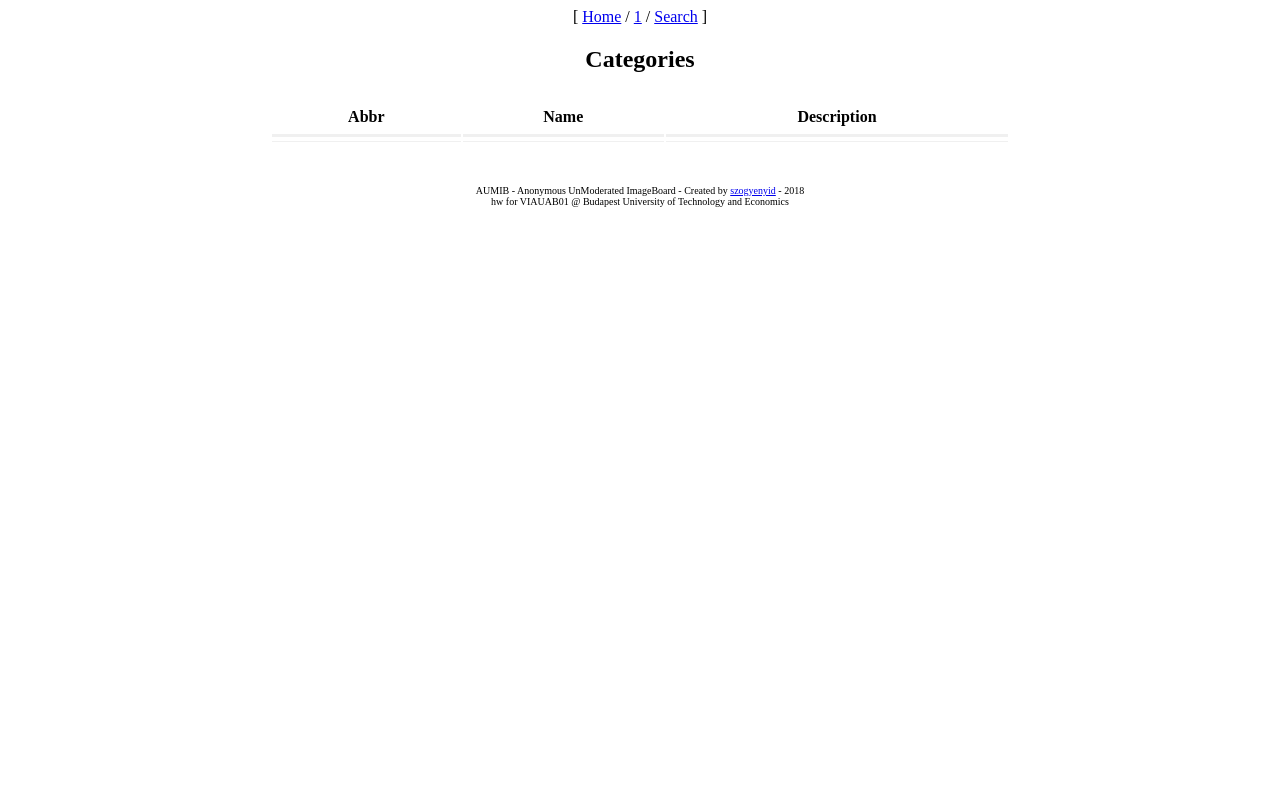
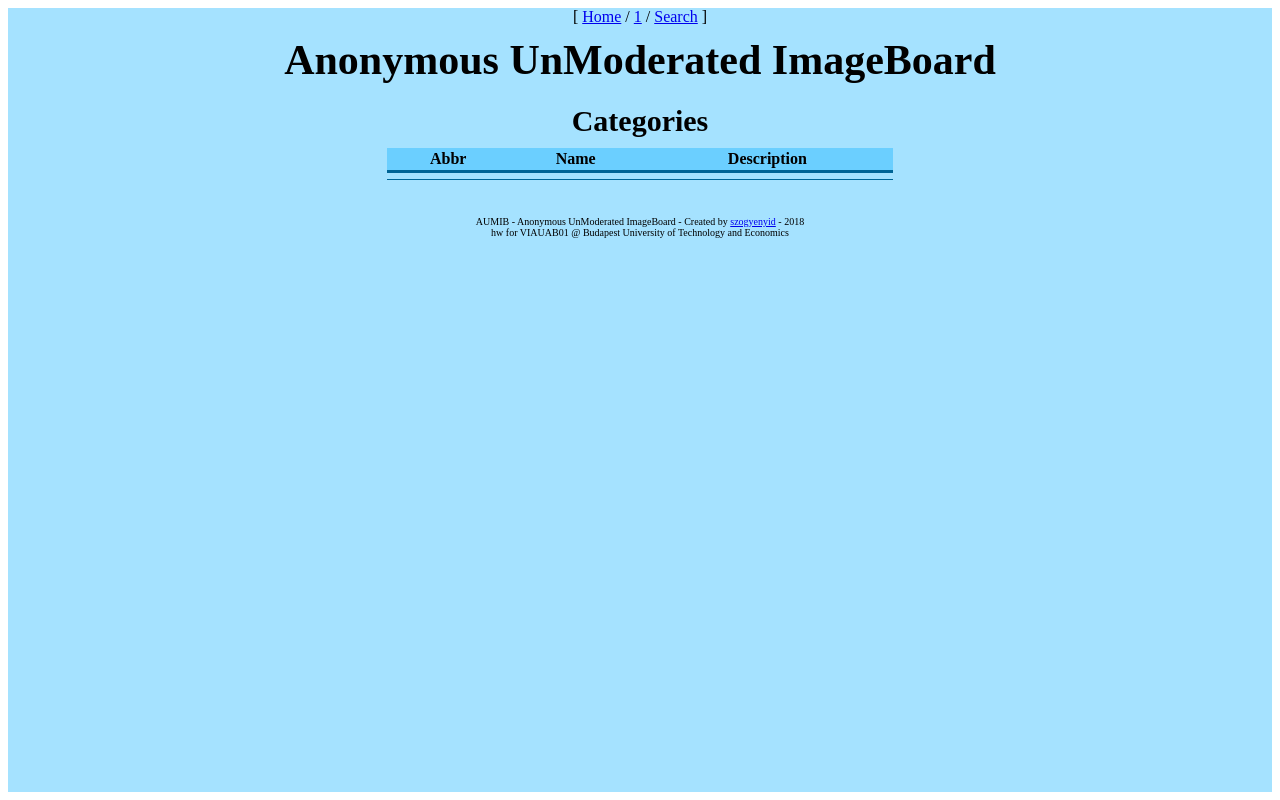
Before and after one commit to szogyenyid/AUMIB, a PHP site: page / in a window 1280 px wide. Run offline with PHP 8.4, Linux system fonts and the light colour scheme; tables that the repository leaves empty or names only in its code hold one stand-in row (values such as "Sample post"); data that the repository does not hold is empty.

Commit message:
Replaced table with divs on index page

```diff
--- a/htdocs/index.php
+++ b/htdocs/index.php
@@ -6,6 +6,7 @@
 	</head>
 <!--------------------------------------------------------------------------------->
 	<body>
+	<div id = "body">
 	<!-- PHP to load constant header --><!-- DONE -->
 	<?php include("header.php") ?>
 	<?php
@@ -13,27 +14,29 @@
 	$link = getDB();
 	$cats=mysqli_query($link, "SELECT * from categories Group by Id");
 	?>
-	<center><h2>Categories</h2></center>
-	<center><table class="index">
-		<th class="index">Abbr</th>
-		<th class="index">Name</th>
-		<th class="index">Description</th>
-	<?php while ($row = mysqli_fetch_array($cats)): ?>
-		<tr class="index">
-		<?php $id = $row['Id']?>
+	<div id="title">Anonymous UnModerated ImageBoard</div>
+	<div id="subtitle">Categories</div>
 
-			<td class="index">
-			<a href="board.php?cat=<?= $id?>"><?= $id ?></a>
-			</td>
+	<div id="iTable">
+		<div id="iTableRow">
+			<div id="iTableHeader">Abbr</div>
+			<div id="iTableHeader">Name</div>
+			<div id="iTableHeader">Description</div>
+		</div>
+		<?php while ($row = mysqli_fetch_array($cats)): ?>
 
-			<td class="index"><?= $row['Name'] ?></td>
-			<td class="index"><?= $row['Description'] ?></td>
-		</tr>
-	<?php endwhile; ?>
-	</table><center>
+		<div id="iTableRow">
+			<div id="iTableCell"><a href="board.php?cat=<?=$row['Id']?>"><?=$row['Id']?></a></div>
+			<div id="iTableCell"><?=$row['Name'] ?></div>
+			<div id="iTableCell"><?=$row['Description'] ?></div>
+		</div>
+		<?php endwhile; ?>
+	</div>
+
 	<!-- Stats: total posts, total images -->
 	<!-- PHP to load constant footer --><!-- DONE -->
 	<?php include ("footer.php") ?>
+	</div>
 	</body>
 </html>
 <?php
--- a/htdocs/theme.css
+++ b/htdocs/theme.css
@@ -1,14 +1,45 @@
-th.index, tr.index{
-	text-align: center;
-    padding: 8px;
-	border-bottom: 3px solid #f0f0f0;
-}
-td.index{
-	border-bottom: 1px solid #f0f0f0;
+#body{
+	background-color: #a5e2ff;
+	height: 100%;
 }
 
-table.index{
+#title{
 	text-align: center;
-	width: 750px;
-	padding: 5px;
+	font-size: 42;
+	font-weight: bold;
+	padding: 10px;
 }
+
+#subtitle{
+	text-align: center;
+	font-size: 30;
+	font-weight: bold;
+	padding: 10px;
+}
+
+#iTable{
+	display: table;
+	width: 40%;
+	margin: auto;
+	align: center;
+}
+
+#iTableRow{
+	display: table-row;
+}
+
+#iTableHeader{
+	display: table-cell;
+	border-bottom: 3px solid #006596;
+	background-color: #6bcfff;
+	font-weight:bold;
+	text-align: center;
+	padding: 2px;
+}
+
+#iTableCell{
+	display: table-cell;
+	padding: 3px 10px;
+	border-bottom: 1px solid #006596;
+	text-align: center;
+}
```
